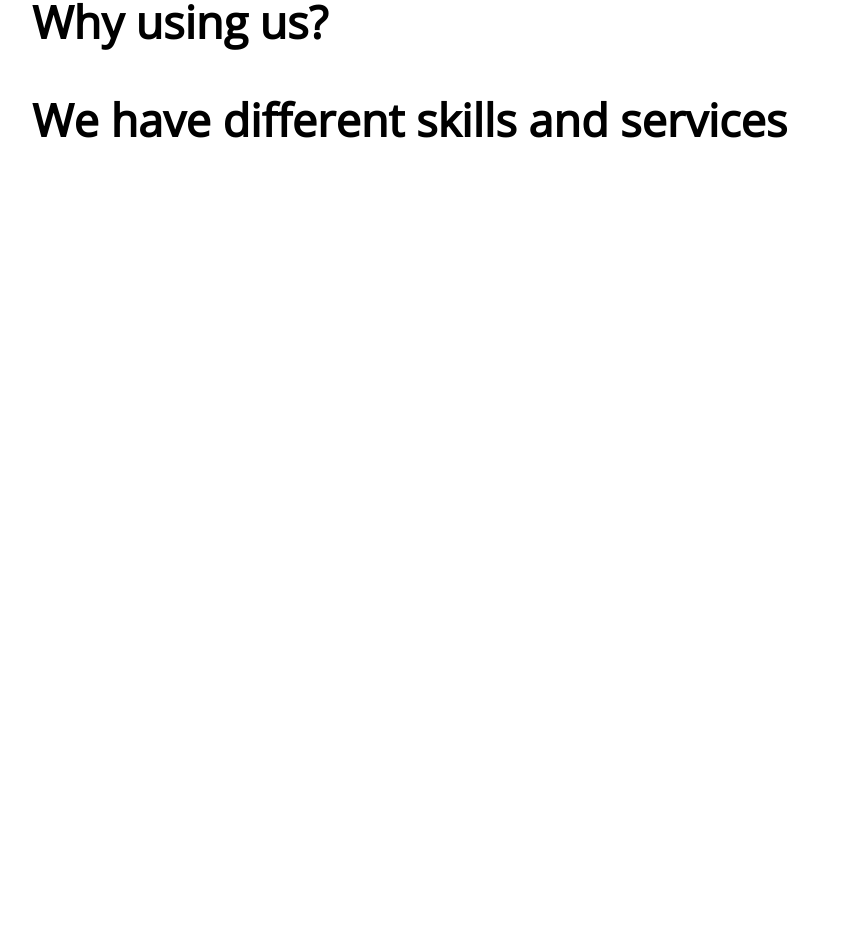
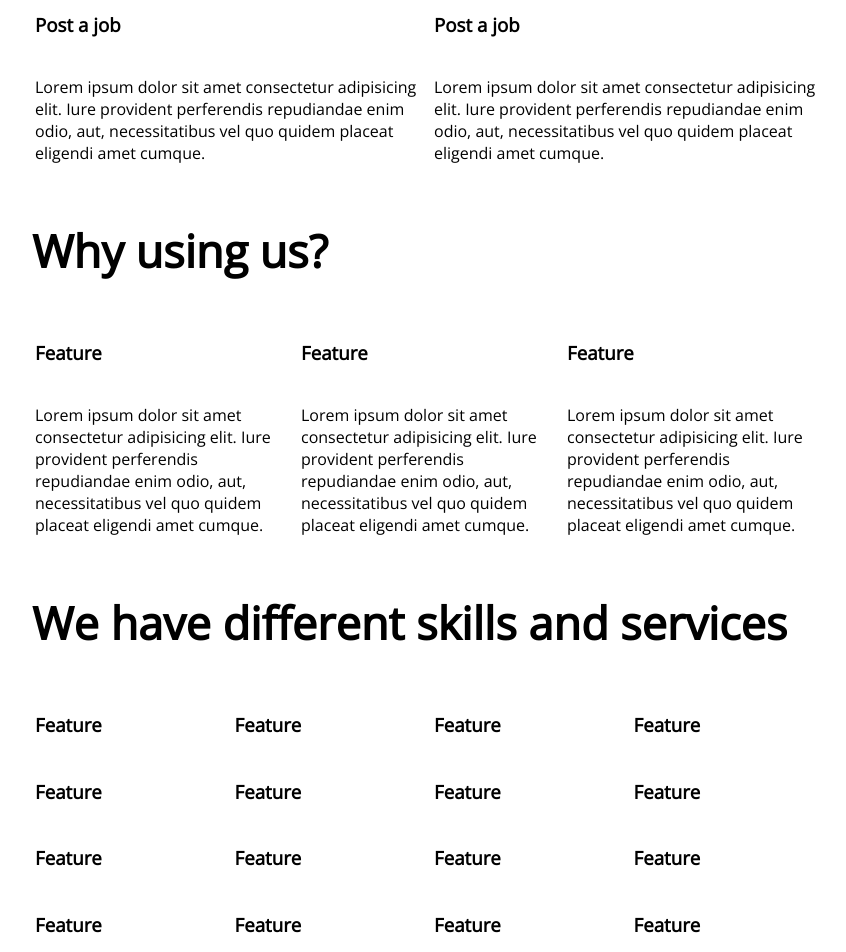
Before and after one commit to moezemara/freelance-dashboard, a React (Create React App) app: page / in a window 1280 px wide. Shown: the part 875-1827 px from the top of the page, without its empty margins (208-1054 px from the left). Before the commit the page ends 1025 px from the top, so only its background shows below. Built offline with nearby package versions, Linux system fonts and the light colour scheme.

Commit message:
completed home page without styling

```diff
--- a/src/Home.js
+++ b/src/Home.js
@@ -35,17 +35,133 @@ const Home = () => {
 
             <div className="need-sth">
                 <h2>Need something?</h2>
+                <table>
+<tr>
+<td>
+<h3>Post a job</h3>
+</td>
+<td>
+<h3>Post a job</h3>
+</td>
+</tr>
+
+<tr>
+<td>
+<p>Lorem ipsum dolor sit amet consectetur adipisicing elit. Iure provident perferendis repudiandae enim odio, aut, necessitatibus vel quo quidem placeat eligendi amet cumque. </p>
+</td>
+<td>
+<p>Lorem ipsum dolor sit amet consectetur adipisicing elit. Iure provident perferendis repudiandae enim odio, aut, necessitatibus vel quo quidem placeat eligendi amet cumque. </p>
+</td>
+</tr>
+
+                </table>
             </div>
 
             <div className="why-using-us">
                 <h2>Why using us?</h2>
+
+<table>
+                <tr>
+<td>
+<h3>Feature</h3>
+</td>
+<td>
+<h3>Feature</h3>
+</td>
+<td>
+<h3>Feature</h3>
+</td>
+</tr>
+
+<tr>
+<td>
+<p>Lorem ipsum dolor sit amet consectetur adipisicing elit. Iure provident perferendis repudiandae enim odio, aut, necessitatibus vel quo quidem placeat eligendi amet cumque. </p>
+</td>
+<td>
+<p>Lorem ipsum dolor sit amet consectetur adipisicing elit. Iure provident perferendis repudiandae enim odio, aut, necessitatibus vel quo quidem placeat eligendi amet cumque. </p>
+</td>
+<td>
+<p>Lorem ipsum dolor sit amet consectetur adipisicing elit. Iure provident perferendis repudiandae enim odio, aut, necessitatibus vel quo quidem placeat eligendi amet cumque. </p>
+</td>
+</tr>
+</table>
             </div>
 
             <div className="different-skills">
                 <h2>We have different skills and services</h2>
-            </div>
+
+            <table>
+                <tr>
+<td>
+<h3>Feature</h3>
+</td>
+<td>
+<h3>Feature</h3>
+</td>
+<td>
+<h3>Feature</h3>
+</td>
+<td>
+<h3>Feature</h3>
+</td>
+</tr>
+
+<tr>
+<td>
+<h3>Feature</h3>
+</td>
+<td>
+<h3>Feature</h3>
+</td>
+<td>
+<h3>Feature</h3>
+</td>
+<td>
+<h3>Feature</h3>
+</td>
+</tr>
+
+<tr>
+<td>
+<h3>Feature</h3>
+</td>
+<td>
+<h3>Feature</h3>
+</td>
+<td>
+<h3>Feature</h3>
+</td>
+<td>
+<h3>Feature</h3>
+</td>
+</tr>
+
+<tr>
+<td>
+<h3>Feature</h3>
+</td>
+<td>
+<h3>Feature</h3>
+</td>
+<td>
+<h3>Feature</h3>
+</td>
+<td>
+<h3>Feature</h3>
+</td>
+</tr>
+
+</table>
+</div>
+
+
+<div><br /><br /><br /><br /><br /><br /></div>
 
         </div>
+
+
+
+
 
     );
 }
--- a/src/index.css
+++ b/src/index.css
@@ -298,3 +298,6 @@ display: block;
 #join-client-freelancer input {
   margin: px 0px 0px 20px;
 }
+.different-skills table{
+  width: 100%;
+}
```
